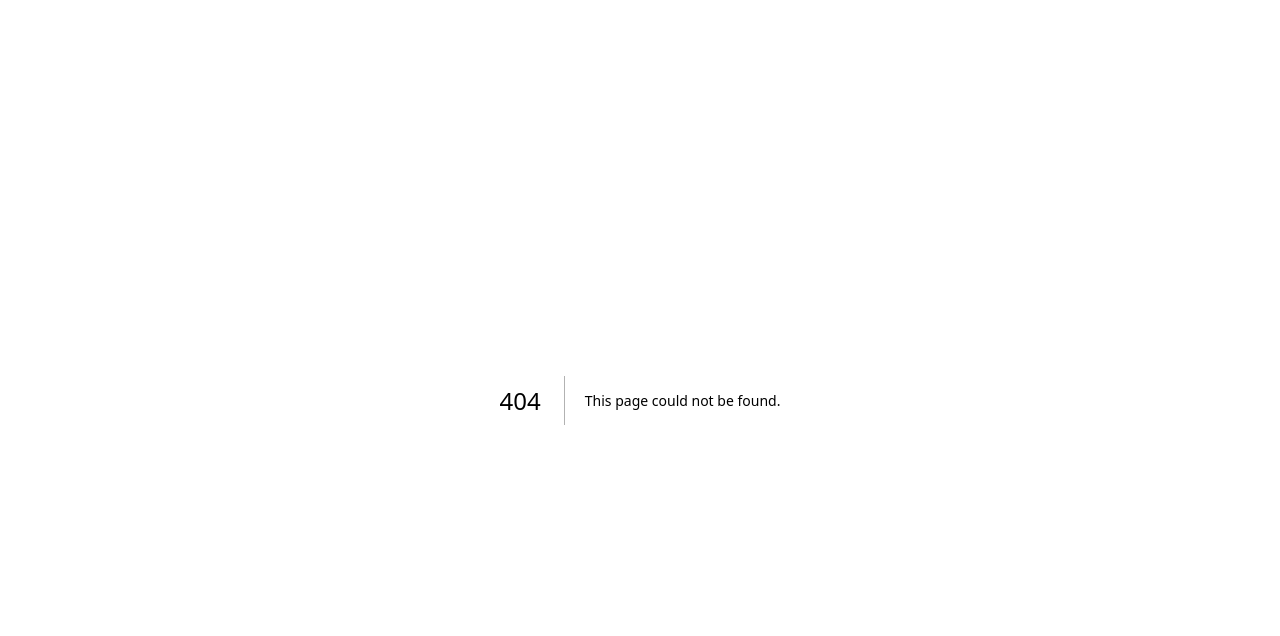
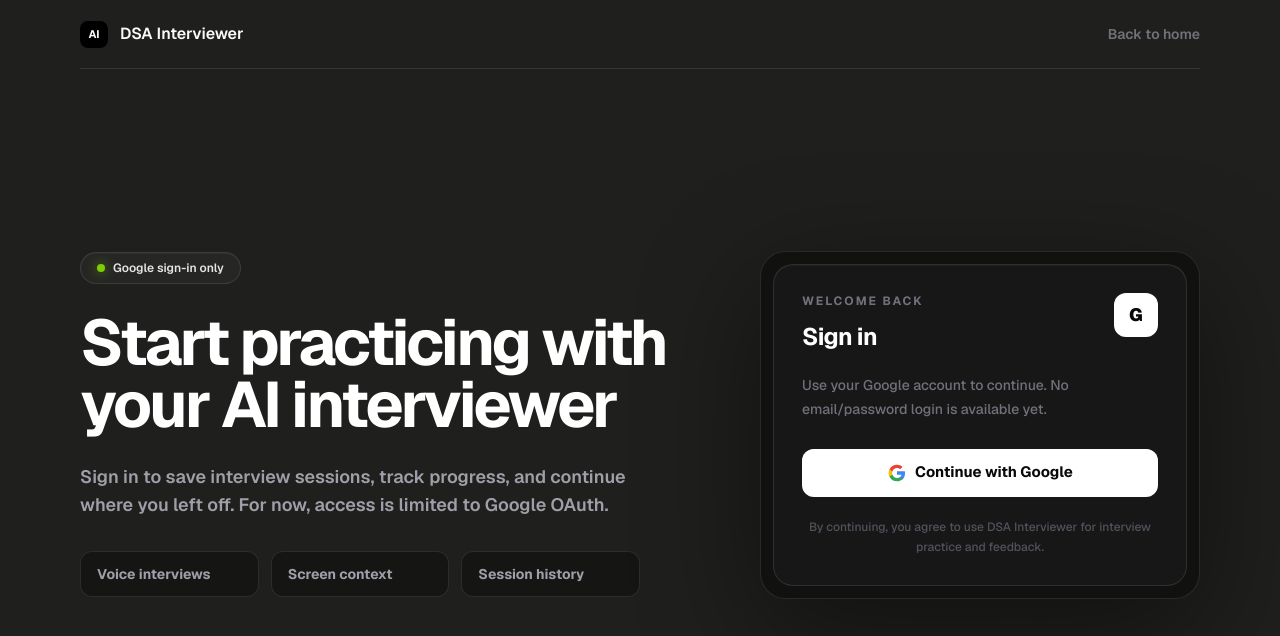
Before and after one commit to ethancha0/dsa-interviewer, a Next.js app: page /auth in a window 1280 px wide. Before the commit this address had no page. Shown: the top 636 px of the page. Built offline with nearby package versions, Linux system fonts and the light colour scheme.

Commit message:
feat: login page

```diff
--- /dev/null
+++ b/app/auth/page.tsx
@@ -0,0 +1,118 @@
+import Link from "next/link";
+
+export default function AuthPage() {
+  return (
+    <main className="min-h-screen bg-[#1f1f1d] px-4 py-5 text-zinc-50 sm:px-6 lg:px-10">
+      <div className="mx-auto flex min-h-[calc(100vh-2.5rem)] w-full max-w-[1120px] flex-col">
+        <header className="flex items-center justify-between border-b border-white/10 pb-5">
+          <Link className="flex items-center gap-3" href="/">
+            <div className="flex size-7 items-center justify-center rounded-lg bg-black text-[11px] font-bold text-white shadow-[inset_0_1px_0_rgba(255,255,255,0.12)]">
+              AI
+            </div>
+            <span className="text-sm font-semibold sm:text-base">
+              DSA Interviewer
+            </span>
+          </Link>
+
+          <Link
+            className="text-sm font-semibold text-zinc-500 transition-colors hover:text-white"
+            href="/"
+          >
+            Back to home
+          </Link>
+        </header>
+
+        <section className="grid flex-1 items-center gap-10 py-12 lg:grid-cols-[1fr_440px] lg:py-16">
+          <div>
+            <div className="inline-flex items-center gap-2 rounded-full border border-white/10 bg-[#262624] px-4 py-1.5 text-[12px] font-semibold text-zinc-200 shadow-[inset_0_1px_0_rgba(255,255,255,0.04)]">
+              <span className="size-2 rounded-full bg-lime-500 shadow-[0_0_12px_rgba(132,204,22,0.65)]" />
+              Google sign-in only
+            </div>
+
+            <h1 className="mt-7 max-w-[620px] text-balance text-[42px] font-bold leading-[0.96] tracking-[-0.045em] text-white sm:text-5xl lg:text-[64px]">
+              Start practicing with your AI interviewer
+            </h1>
+
+            <p className="mt-7 max-w-[560px] text-balance text-base font-semibold leading-7 text-zinc-400 sm:text-lg">
+              Sign in to save interview sessions, track progress, and continue
+              where you left off. For now, access is limited to Google OAuth.
+            </p>
+
+            <div className="mt-8 grid max-w-[560px] gap-3 sm:grid-cols-3">
+              <AuthBenefit label="Voice interviews" />
+              <AuthBenefit label="Screen context" />
+              <AuthBenefit label="Session history" />
+            </div>
+          </div>
+
+          <div className="rounded-[1.6rem] border border-white/10 bg-[#111110] p-3 shadow-[0_32px_120px_rgba(0,0,0,0.45)]">
+            <div className="rounded-[1.25rem] border border-white/10 bg-[#171717] p-7 shadow-[inset_0_1px_0_rgba(255,255,255,0.04)]">
+              <div className="flex items-start justify-between gap-5">
+                <div>
+                  <p className="text-xs font-bold uppercase tracking-[0.16em] text-zinc-500">
+                    Welcome back
+                  </p>
+                  <h2 className="mt-3 text-2xl font-bold tracking-[-0.03em] text-white">
+                    Sign in
+                  </h2>
+                </div>
+                <div className="flex size-11 items-center justify-center rounded-xl bg-white text-lg font-black text-zinc-950">
+                  G
+                </div>
+              </div>
+
+              <p className="mt-5 text-sm font-medium leading-6 text-zinc-500">
+                Use your Google account to continue. No email/password login is
+                available yet.
+              </p>
+
+              <a
+                className="mt-7 inline-flex h-12 w-full items-center justify-center gap-2 rounded-xl bg-white px-4 text-[15px] font-bold text-zinc-950 shadow-[inset_0_1px_0_rgba(255,255,255,0.65)] transition-colors hover:bg-zinc-100 focus-visible:outline-none focus-visible:ring-2 focus-visible:ring-lime-400/70"
+                href="/api/auth/google"
+              >
+                <GoogleIcon />
+                Continue with Google
+              </a>
+
+              <p className="mt-5 text-center text-xs font-medium leading-5 text-zinc-600">
+                By continuing, you agree to use DSA Interviewer for interview
+                practice and feedback.
+              </p>
+            </div>
+          </div>
+        </section>
+      </div>
+    </main>
+  );
+}
+
+function AuthBenefit({ label }: { label: string }) {
+  return (
+    <div className="rounded-xl border border-white/10 bg-[#151514] px-4 py-3 text-sm font-bold text-zinc-400">
+      {label}
+    </div>
+  );
+}
+
+function GoogleIcon() {
+  return (
+    <svg aria-hidden="true" className="size-5" viewBox="0 0 24 24">
+      <path
+        d="M21.6 12.23c0-.78-.07-1.53-.2-2.23H12v4.22h5.38a4.6 4.6 0 0 1-2 3.02v2.51h3.24c1.9-1.75 2.98-4.33 2.98-7.52Z"
+        fill="#4285F4"
+      />
+      <path
+        d="M12 22c2.7 0 4.98-.9 6.64-2.43l-3.24-2.51c-.9.6-2.05.96-3.4.96-2.6 0-4.8-1.76-5.59-4.12H3.07v2.59A10 10 0 0 0 12 22Z"
+        fill="#34A853"
+      />
+      <path
+        d="M6.41 13.9a6.01 6.01 0 0 1 0-3.8V7.51H3.07a10 10 0 0 0 0 8.98l3.34-2.59Z"
+        fill="#FBBC05"
+      />
+      <path
+        d="M12 5.98c1.47 0 2.8.51 3.84 1.5l2.87-2.88C16.98 2.99 14.7 2 12 2a10 10 0 0 0-8.93 5.51l3.34 2.59C7.2 7.74 9.4 5.98 12 5.98Z"
+        fill="#EA4335"
+      />
+    </svg>
+  );
+}
--- a/app/page.tsx
+++ b/app/page.tsx
@@ -5,6 +5,7 @@
 import { Card, CardContent } from "@/components/ui/card";
 import Overlay from "@/components/ui/pip-overlay/overlay";
 import MuiMicIcon from "@mui/icons-material/Mic";
+import Link from "next/link";
 import { type PointerEvent, useEffect, useRef, useState } from "react";
 
 const featureCards = [
@@ -101,12 +102,12 @@
             </span>
           </div>
 
-          <Button
-            variant="secondary"
-            className="h-9 rounded-lg border-white/15 bg-transparent px-5 text-sm font-semibold text-white hover:bg-white/10"
+          <Link
+            className="inline-flex h-9 items-center justify-center rounded-lg border border-white/15 bg-transparent px-5 text-sm font-semibold text-white transition-colors hover:bg-white/10"
+            href="/auth"
           >
-            Try it free
-          </Button>
+            Log in
+          </Link>
         </header>
 
         <section className="flex flex-1 flex-col items-center pt-16 text-center sm:pt-20">
--- a/package.json
+++ b/package.json
@@ -4,6 +4,9 @@
   "private": true,
   "scripts": {
     "dev": "next dev",
+    "scripts": {
+     "preinstall": "npx only-allow pnpm"
+   },
     "build": "next build",
     "start": "next start",
     "lint": "eslint"
```
